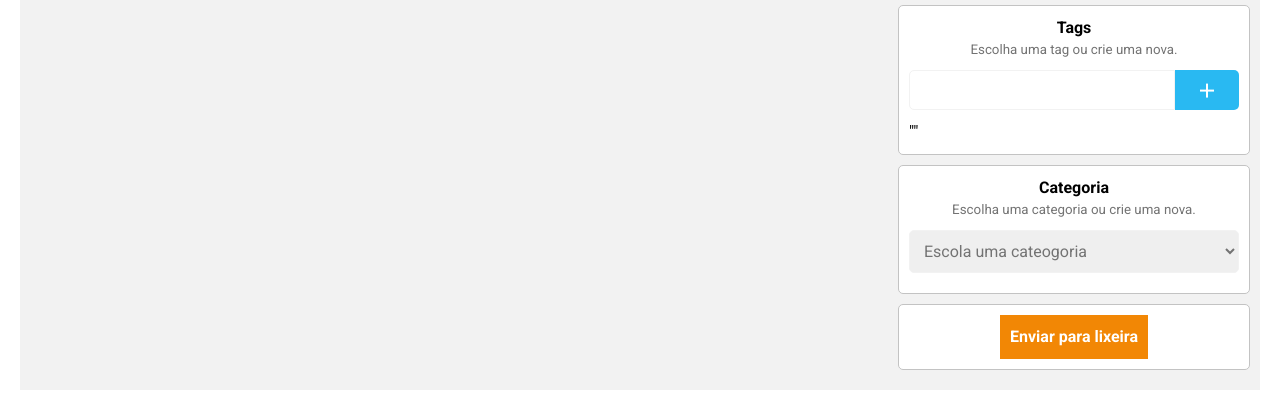
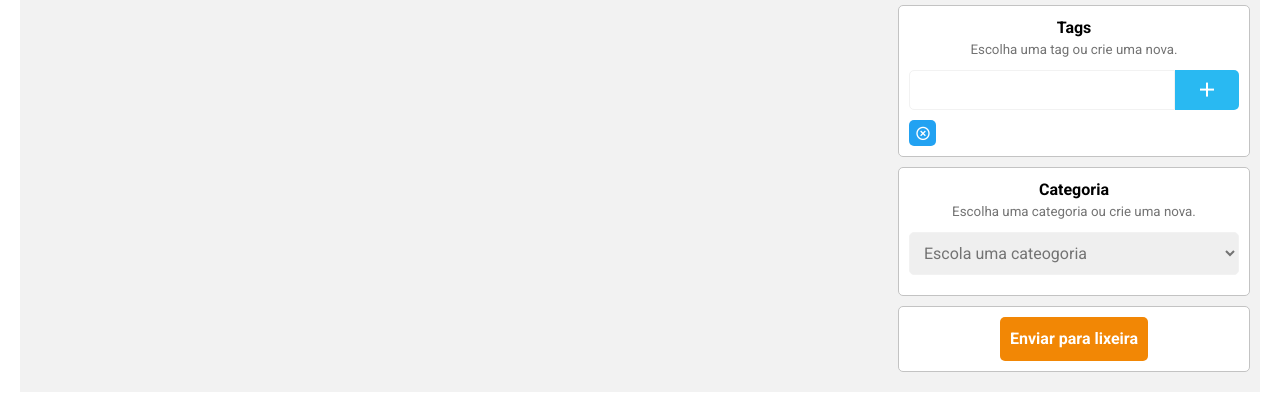
Before and after one commit to mozelli/react-blog-dashboard, a React (Create React App) app: page /postBuilder in a window 1280 px wide. Both pictures are taken after a click on the button 1207 px from the left and 339 px from the top of the page. Shown: the part 250-661 px from the top of the page. Built offline with nearby package versions, Linux system fonts and the light colour scheme.

Commit message:
create tag pills

```diff
--- a/src/pages/PostBuilder/index.js
+++ b/src/pages/PostBuilder/index.js
@@ -17,6 +17,17 @@ const PostBuilder = () => {
     function tagHandler() {
         setTags([...tags,tag]);
         setTag('');
+    }
+
+    function closeTag(tag) {
+        let oldTagsArray = tags;
+        let newTagsArray = oldTagsArray.filter((i) => {
+            return i !== tag;
+        });
+
+        setTags(newTagsArray);
+
+        console.log(tags);
     }
 
     return (
@@ -64,13 +75,18 @@ const PostBuilder = () => {
                             </button>
                         </div>
                     </div>
+                    <span className={ styles.pill }>
                     {
                         tags.map((tag, index) => {
                             return (
-                                <span key={index}>"{ tag }" </span>
-                            )
+
+                                <button key={ index } onClick={() => closeTag(tag)}>
+                                    {tag} <i className="ri-close-circle-line"></i>
+                                </button>
+                            );
                         })
                     }
+                    </span>
                 </div>
 
                 <div className="card">
--- a/src/pages/PostBuilder/postBuilder.module.scss
+++ b/src/pages/PostBuilder/postBuilder.module.scss
@@ -32,6 +32,23 @@
     .sideBar {
         grid-area: sideBar;
         padding: 1rem 1rem 0 0;
+
+        .pill {
+            display: flex;
+            align-items: center;
+            gap: 0.5rem;
+            flex-wrap: wrap;
+        }
+
+        button {
+            display: flex;
+            align-items: center;
+            gap: 0.5rem;
+            border-radius: 0.5rem;
+            background-color: var(--clr-blue-500);
+            color: var(--clr-white);
+            padding-right: 0.5rem;
+        }
     }
 
     #editor {
```
